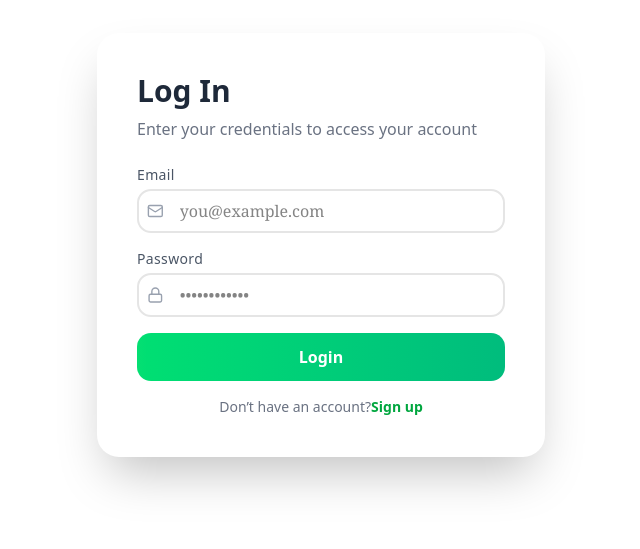
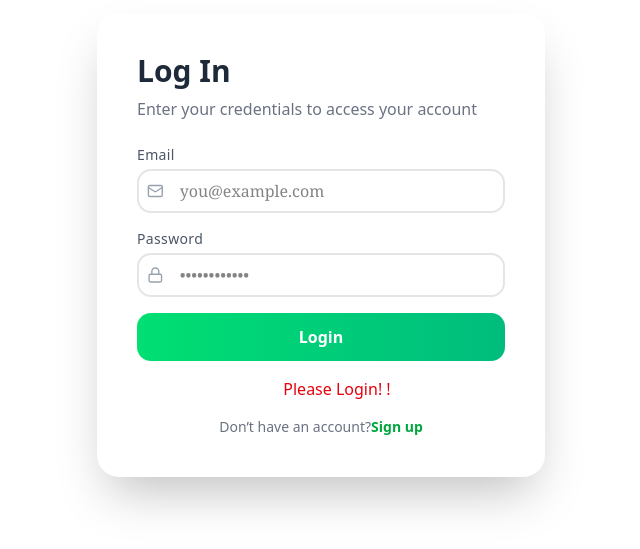
Before and after one commit to aabhushanCD/Ecommerce-app, a React (Vite) app in the folder client/: page /login in a window 1280 px wide. Shown: the part 155-704 px from the top of the page, without its empty margins (319-959 px from the left). Built offline with nearby package versions, Linux system fonts and the light colour scheme; no server answers.

Commit message:
error message in login

```diff
--- a/client/src/components/customs/Error.jsx
+++ b/client/src/components/customs/Error.jsx
@@ -2,8 +2,8 @@ import React from "react";
 
 const Error = ({ children }) => {
   return (
-    <div className="flex text-2xl text-red-900 w-100 overflow-clip">
-      {children}
+    <div className="flex text-md justify-center items-center text-red-600 w-100 overflow-hidden">
+      {children} !
     </div>
   );
 };
--- a/client/src/features/auth/login.jsx
+++ b/client/src/features/auth/login.jsx
@@ -32,7 +32,7 @@ const Login = () => {
       <Form onSubmit={handleSubmit(onLogin)}>
         <Field className="mb-5">
           <Label className="text-sm text-gray-600">Email</Label>
-          <Error></Error>
+
           <Input
             onChange={handleInputChange}
             type="text"
@@ -57,6 +57,7 @@ const Login = () => {
 
         {/* Button */}
         {!loading ? <Button type="submit">Login</Button> : <Loading />}
+        <Error>{error}</Error>
       </Form>
       <p className="text-center text-sm text-gray-500 mt-4">
         Don’t have an account?
--- a/client/src/features/auth/store.jsx
+++ b/client/src/features/auth/store.jsx
@@ -2,7 +2,7 @@
 import { createContext, useContext, useEffect, useState } from "react";
 
 import { toast } from "sonner";
-import Cookies from "js-cookie";
+
 import { authMe, Login, logout, signup } from "./auth.service";
 // axios.defaults.withCredentials = true;
 // eslint-disable-next-line react-refresh/only-export-components
@@ -17,8 +17,6 @@ export const AuthContextProvider = ({ children }) => {
   useEffect(() => {
     const me = async () => {
       setLoading(true);
-
-      if (!Cookies.get("accessToken")) return;
 
       try {
         const res = await authMe();
```
